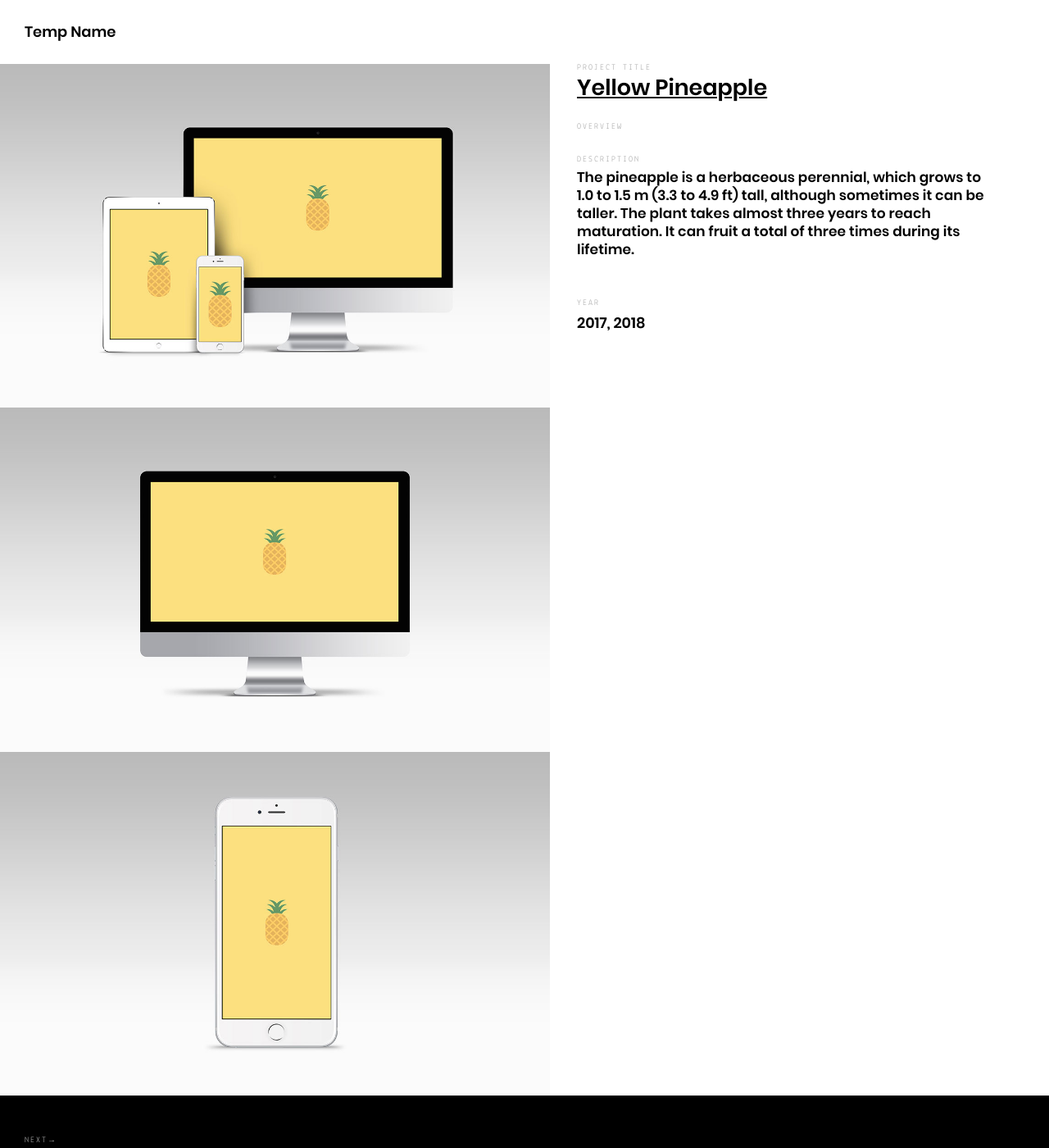
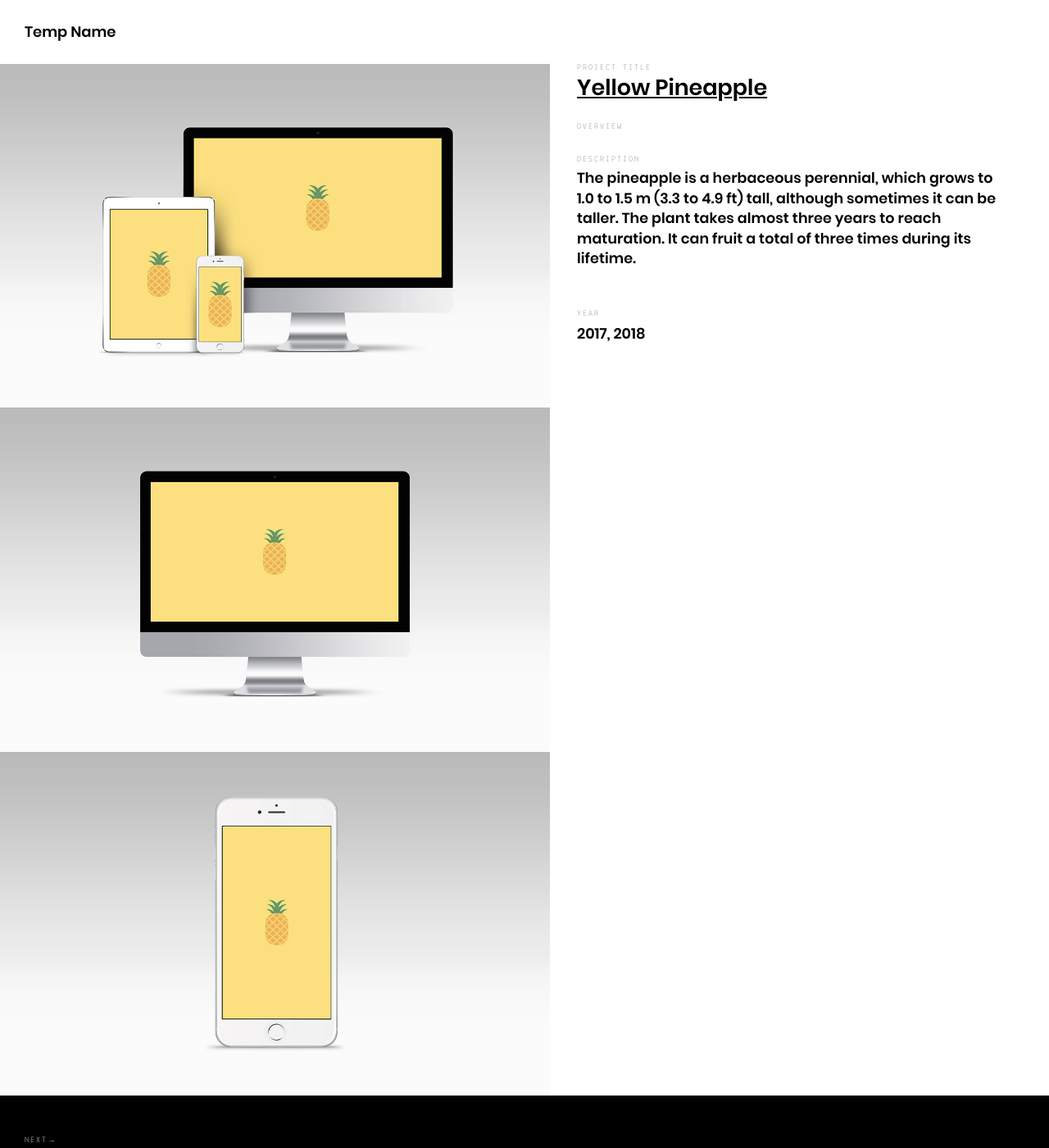
Before and after one commit to amdapoz/portfolio, a Jekyll site: the page built from _posts/projects/2017-04-02-yellowpineapple.md, in a window 1280 px wide and 1400 px high. Shown: the whole window at 82% size. Built offline with Jekyll 4.4.1, drawn with Linux system fonts in a browser that asks for light colours.

Commit message:
Update _layout.scss

```diff
--- a/assets/scss/_layout.scss
+++ b/assets/scss/_layout.scss
@@ -218,9 +218,9 @@
 		font-weight: lighter;
 	}
 	h3 {
-		font-size: 1.7rem;
+		font-size: 1.75rem;
 		font-weight: lighter;
-		line-height: 1.3;
+		line-height: 1.4;
 		letter-spacing: 0.01rem;
 	}
 
```
